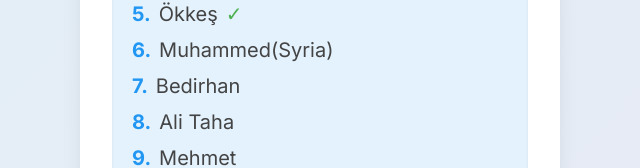
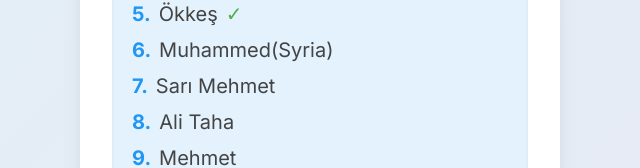
Before and after one commit to Bedirhan3428/myapp, a React (Create React App) app: page / in a window 1280 px wide. Shown: the part 968-1136 px from the top of the page, without its empty margins (340-980 px from the left). Built offline with nearby package versions, Linux system fonts and the light colour scheme.

Commit message:
Update App.js

```diff
--- a/src/App.js
+++ b/src/App.js
@@ -8,7 +8,7 @@ const people = [
   "Ercan",
   "Ökkeş",
   "Muhammed(Syria)",
-  "Bedirhan",
+  "Sarı Mehmet",
   "Ali Taha",
   "Mehmet",
 ];
```
